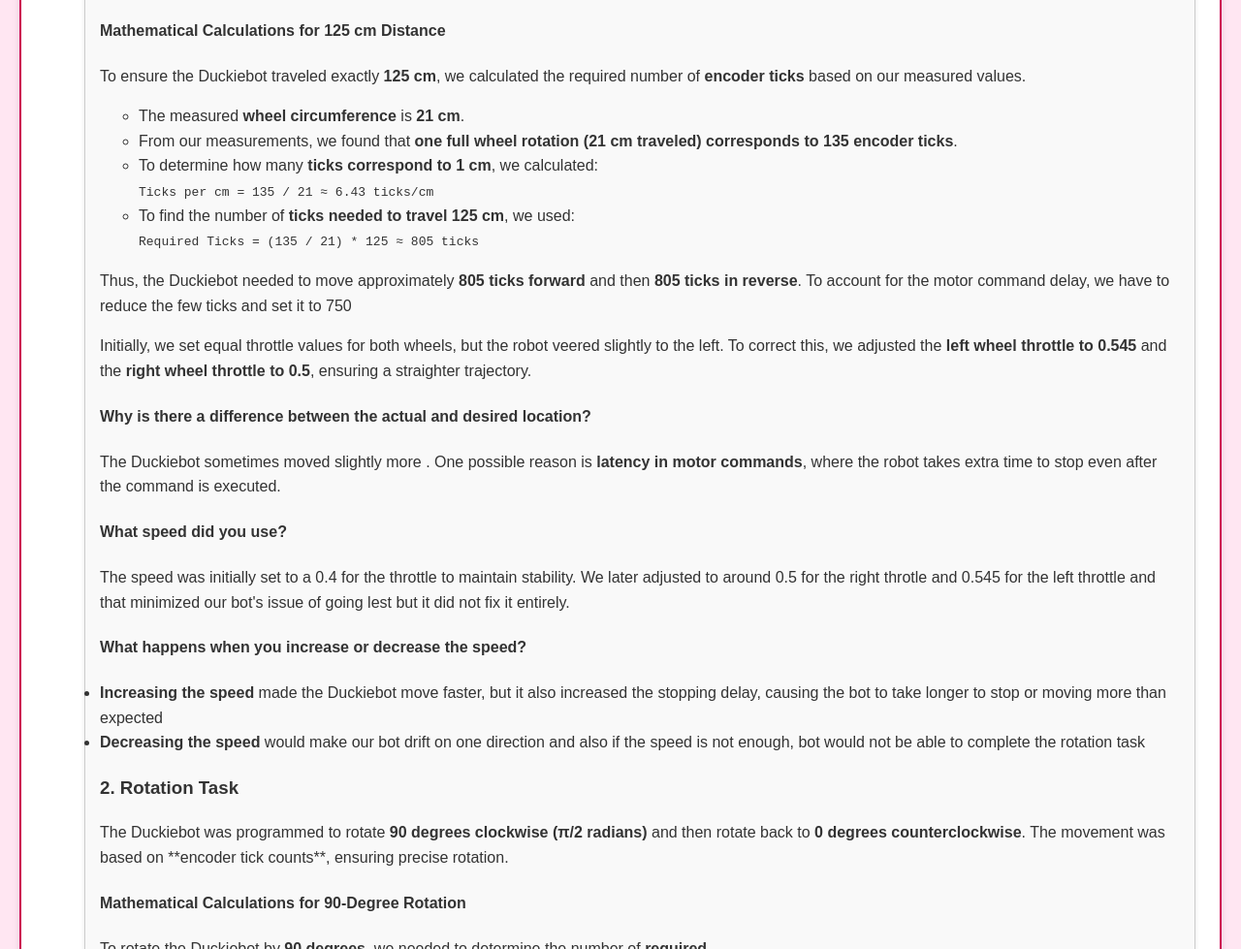
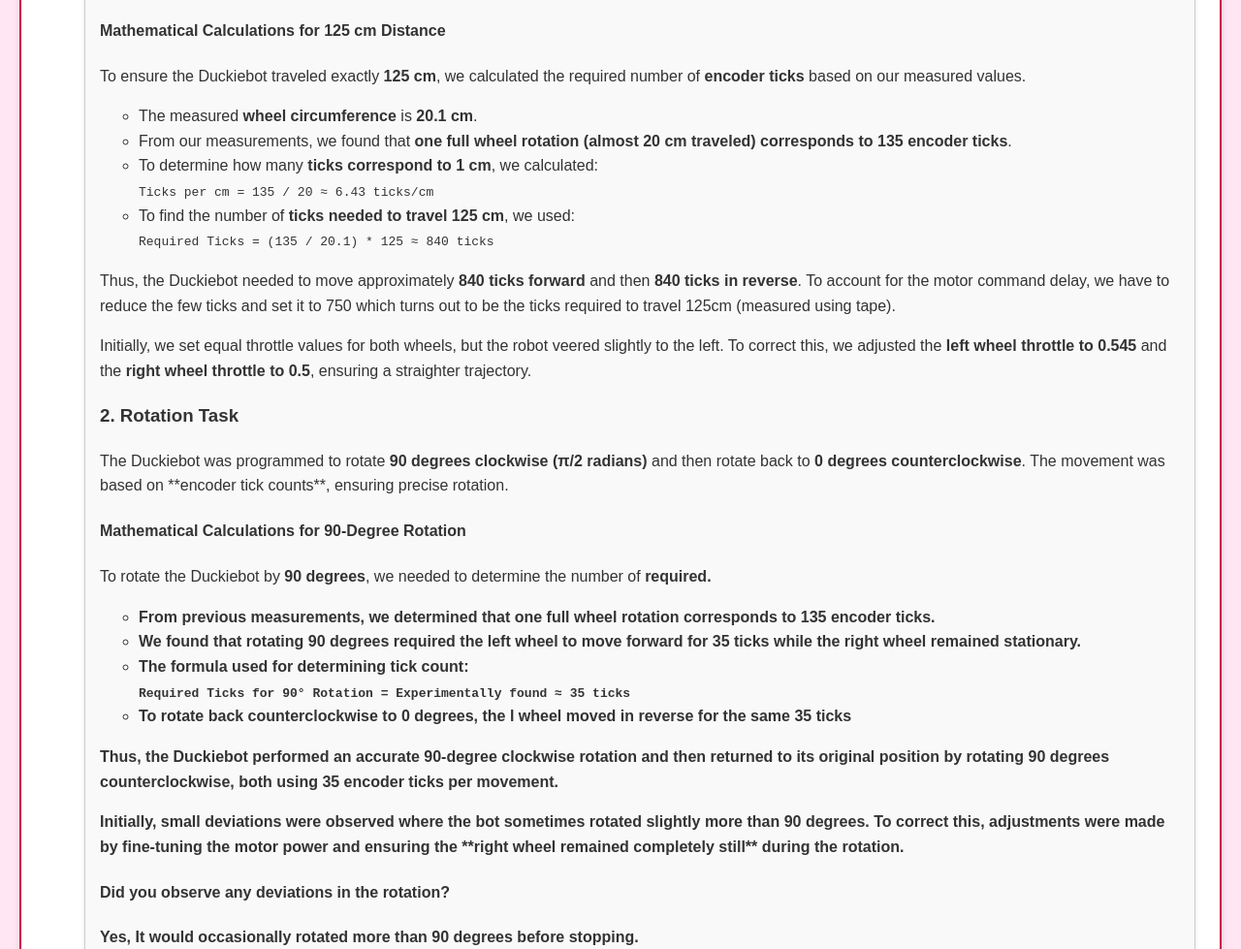
Before and after one commit to Sandhya-ad/412duckiebot, a plain HTML site: page assignment2.html in a window 1280 px wide. Shown: the part 10256-11235 px from the top of the page at 97% size. Drawn offline with Linux system fonts and the light colour scheme.

Commit message:
Update assignment2.html

```diff
--- a/assignment2.html
+++ b/assignment2.html
@@ -353,48 +353,32 @@
 
                 <ul>
                     <li>
-                        The measured <strong>wheel circumference</strong> is <strong>21 cm</strong>.
+                        The measured <strong>wheel circumference</strong> is <strong>20.1 cm</strong>.
                     </li>
                     <li>
-                        From our measurements, we found that <strong>one full wheel rotation (21 cm traveled) corresponds to 135 encoder ticks</strong>.
+                        From our measurements, we found that <strong>one full wheel rotation (almost 20 cm traveled) corresponds to 135 encoder ticks</strong>.
                     </li>
                     <li>
                         To determine how many <strong>ticks correspond to 1 cm</strong>, we calculated:
                         <br>
-                        <code>Ticks per cm = 135 / 21 ≈ 6.43 ticks/cm</code>
+                        <code>Ticks per cm = 135 / 20 ≈ 6.43 ticks/cm</code>
                     </li>
                     <li>
                         To find the number of <strong>ticks needed to travel 125 cm</strong>, we used:
                         <br>
-                        <code>Required Ticks = (135 / 21) * 125 ≈ 805 ticks</code>
+                        <code>Required Ticks = (135 / 20.1) * 125 ≈ 840 ticks</code>
                     </li>
                 </ul>
 
                 <p>
-                    Thus, the Duckiebot needed to move approximately <strong>805 ticks forward</strong> and then <strong>805 ticks in reverse</strong>.
-                    To account for the motor command delay, we have to reduce the few ticks and set it to 750
+                    Thus, the Duckiebot needed to move approximately <strong>840 ticks forward</strong> and then <strong>840 ticks in reverse</strong>.
+                    To account for the motor command delay, we have to reduce the few ticks and set it to 750 which turns out to be the ticks required to travel 125cm (measured using tape).
                 </p>
                 <p>
                     Initially, we set equal throttle values for both wheels, but the robot veered slightly to the left. To correct this, we adjusted the
                     <strong>left wheel throttle to 0.545</strong> and the <strong>right wheel throttle to 0.5</strong>, ensuring a straighter trajectory.
                 </p>
 
-
-                <h4>Why is there a difference between the actual and desired location?</h4>
-                <p>
-                    The Duckiebot sometimes moved slightly more . One possible reason is <strong>latency in motor commands</strong>, where the robot takes extra time to stop even after the command is executed.
-                </p>
-
-                <h4>What speed did you use?</h4>
-                <p>
-                    The speed was initially set to a 0.4 for the throttle to maintain stability. We later adjusted to around 0.5 for the right throtle and 0.545 for the left throttle and that minimized our bot's issue of going lest but it did not fix it entirely.
-                </p>
-
-                <h4>What happens when you increase or decrease the speed?</h4>
-                <p>
-                    <li> <strong>Increasing the speed</strong> made the Duckiebot move faster, but it also increased the stopping delay, causing the bot to take longer to stop or moving more than expected</li>
-                    <li> <strong>Decreasing the speed</strong> would make our bot drift on one direction and also if the speed is not enough, bot would not be able to complete the rotation task</li>
-                </p>
 
                 <h3>2. Rotation Task</h3>
                 <p>
```
